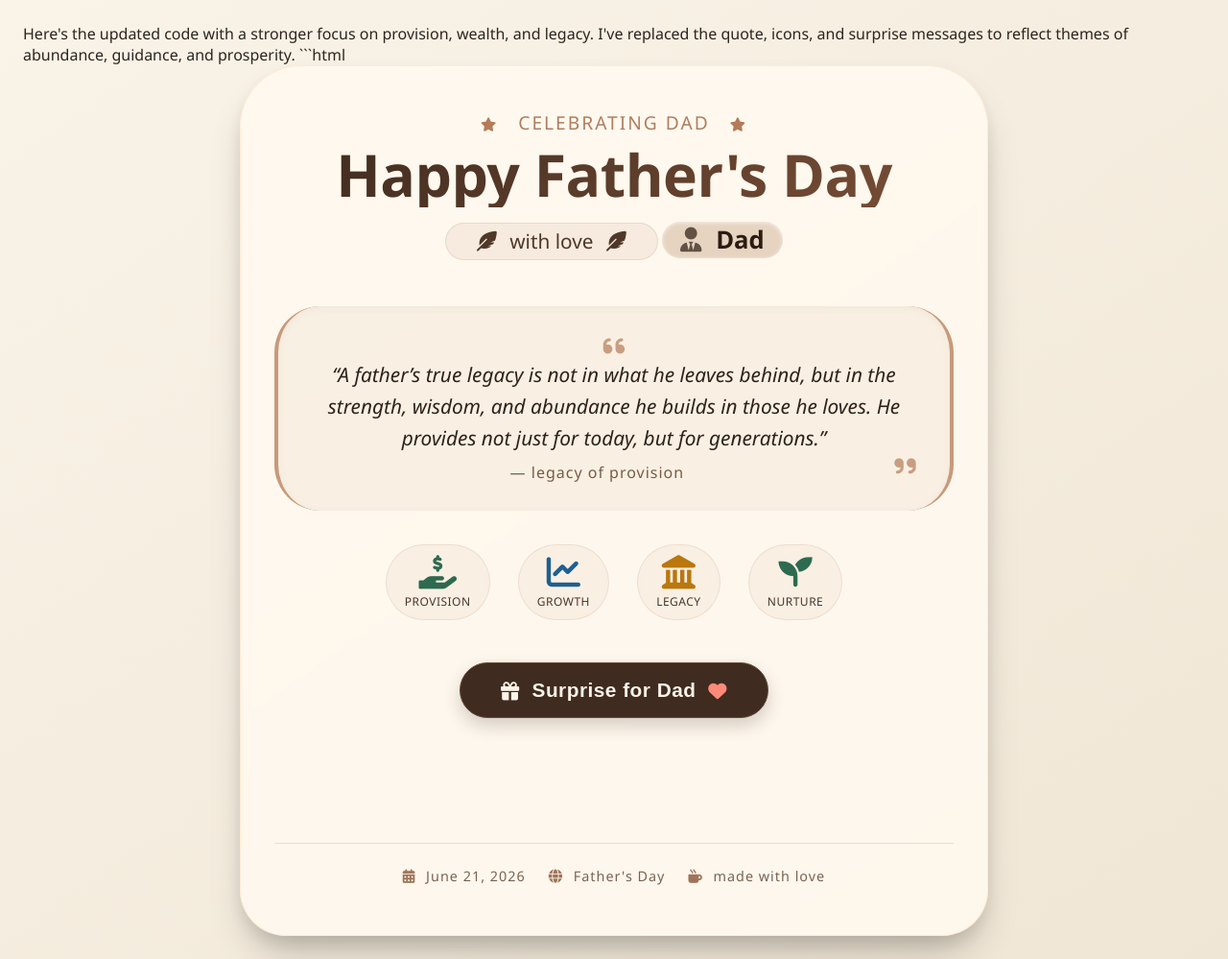
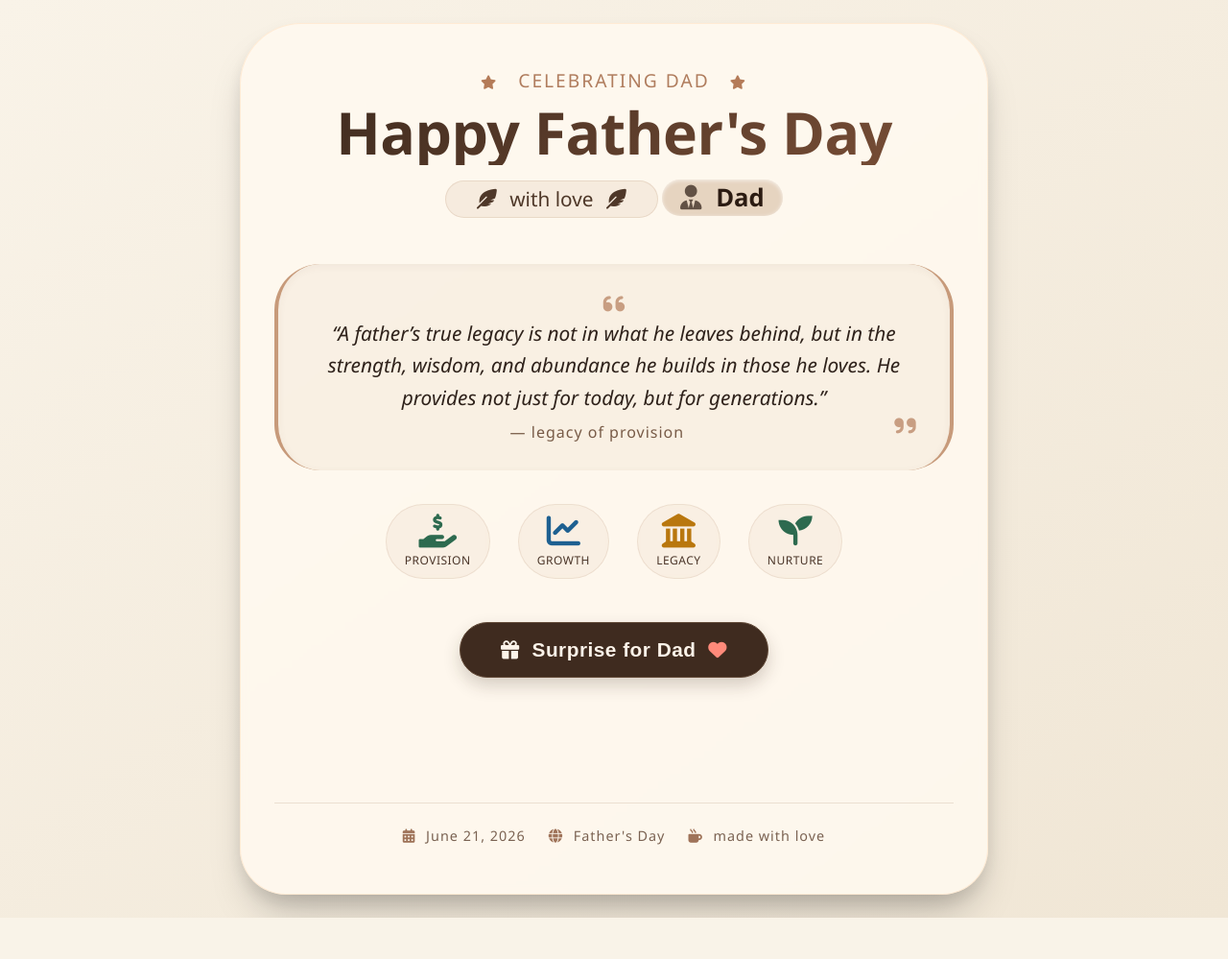
Before and after one commit to Githerd/father-s-day.io, a Flask app: page / in a window 1280 px wide. Shown: the whole page at 96% size. After the commit the page ends 956 px from the top, so only its background shows below. Run offline with Flask 3, Linux system fonts and the light colour scheme.

Commit message:
Update index.html

````diff
--- a/templates/index.html
+++ b/templates/index.html
@@ -1,5 +1,3 @@
-Here's the updated code with a stronger focus on provision, wealth, and legacy. I've replaced the quote, icons, and surprise messages to reflect themes of abundance, guidance, and prosperity.
-```html
 <!DOCTYPE html>
 <html lang="en">
 <head>
````
